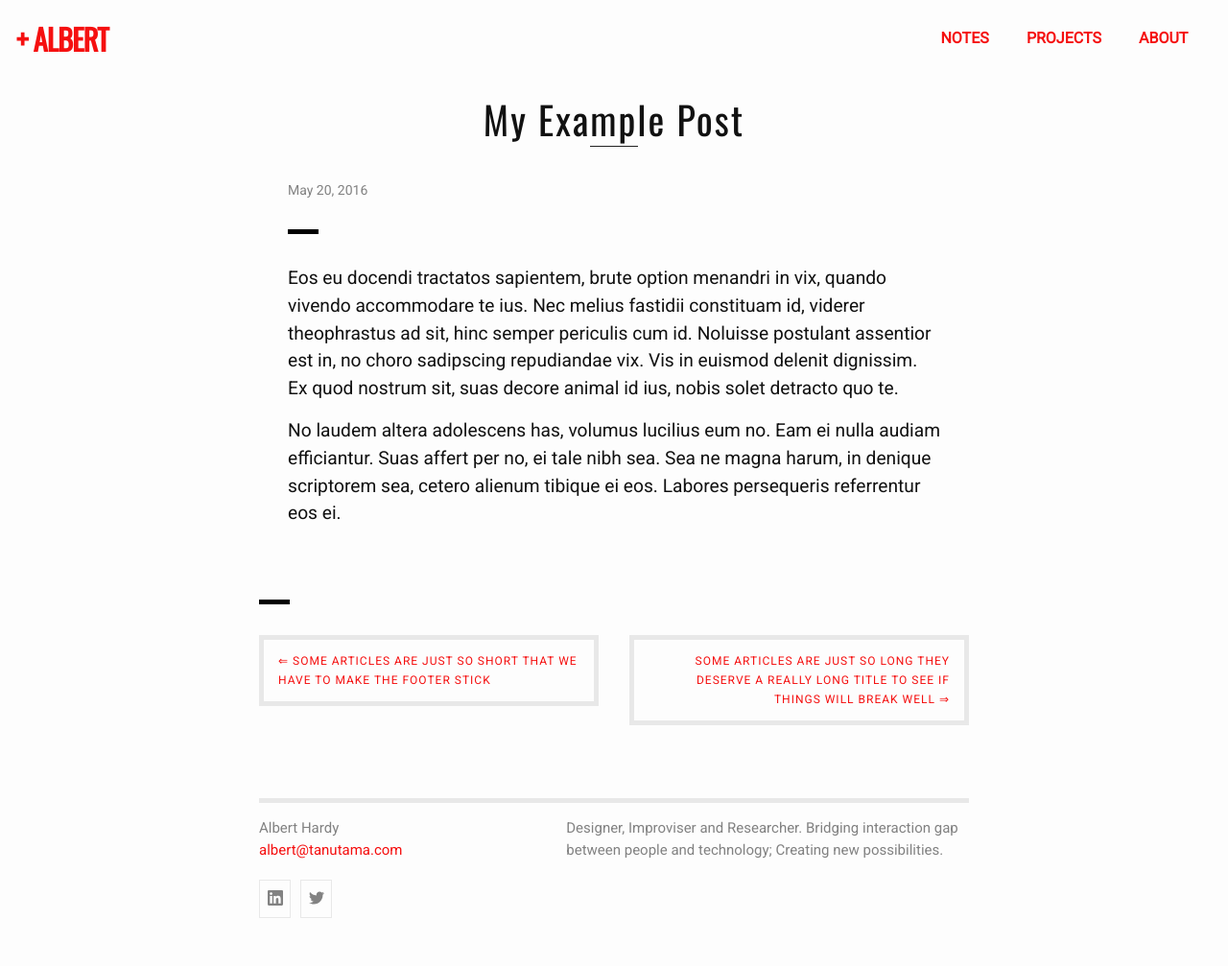
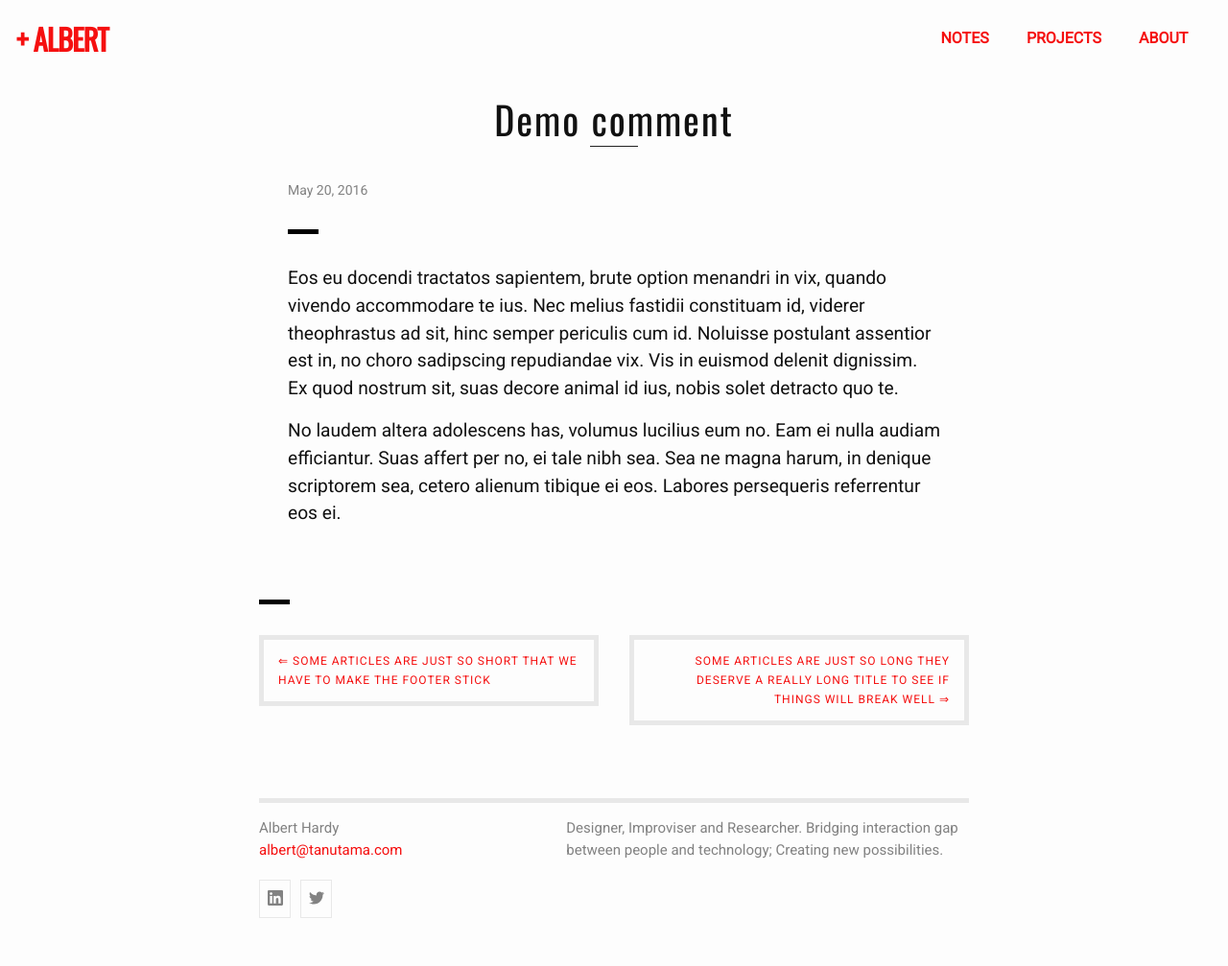
Before and after one commit to centros4520/centros4520.github.io, a Jekyll site: the page built from _posts/2016-05-20-my-example-post.md, in a window 1280 px wide. Shown: the whole page at 96% size. Built offline with Jekyll 4.4.1, drawn with Linux system fonts in a browser that asks for light colours.

Commit message:
Update Blog “2016-05-20-my-example-post”

```diff
--- a/_posts/2016-05-20-my-example-post.md
+++ b/_posts/2016-05-20-my-example-post.md
@@ -1,5 +1,6 @@
 ---
 layout: post
+title: Demo comment
 ---
 
 Eos eu docendi tractatos sapientem, brute option menandri in vix, quando vivendo accommodare te ius. Nec melius fastidii constituam id, viderer theophrastus ad sit, hinc semper periculis cum id. Noluisse postulant assentior est in, no choro sadipscing repudiandae vix. Vis in euismod delenit dignissim. Ex quod nostrum sit, suas decore animal id ius, nobis solet detracto quo te.
```
